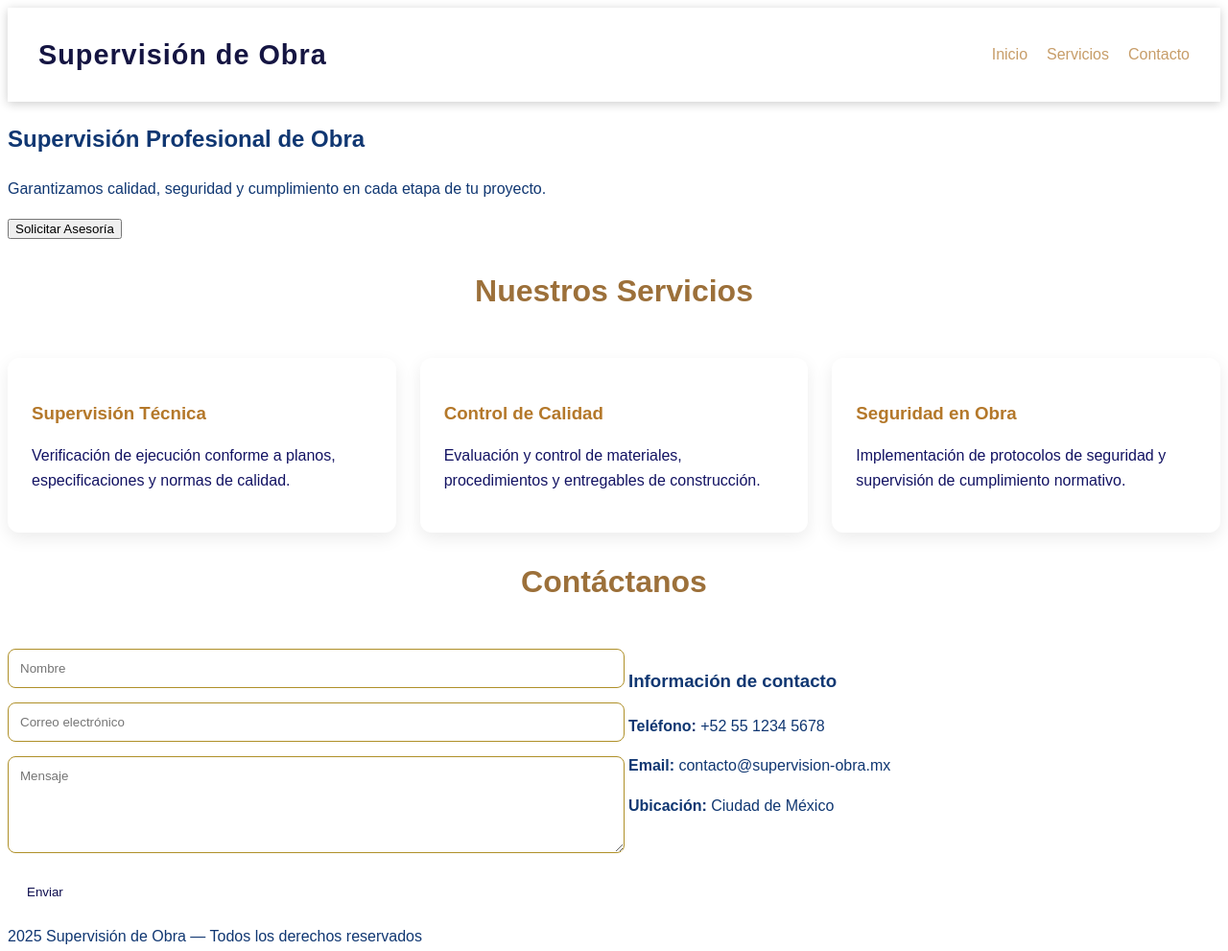
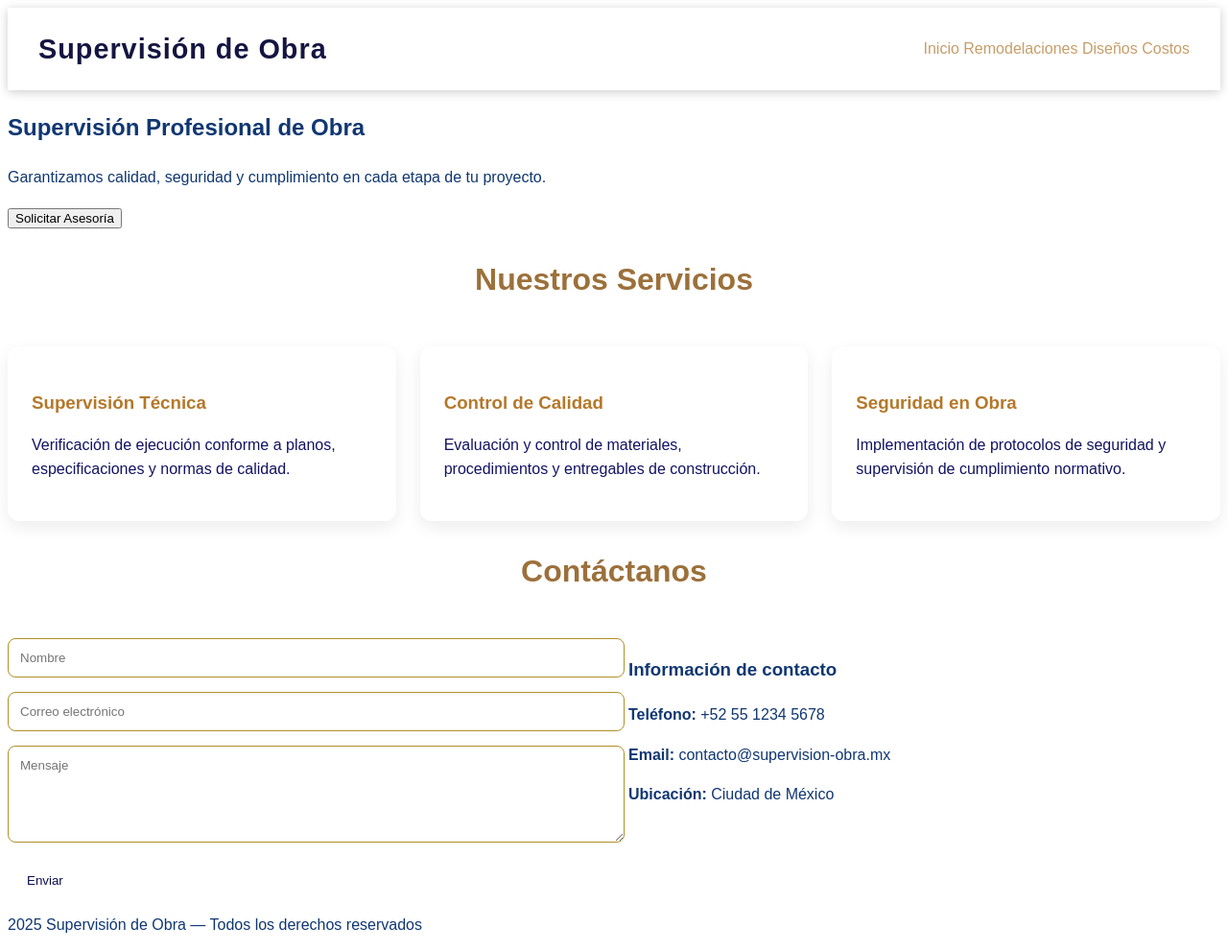
Before and after one commit to 24140392-sys/DreamSpace.Observation, a plain HTML site: page index.html in a window 1280 px wide. Shown: the top 991 px of the page at 96% size. Drawn offline with Linux system fonts and the light colour scheme.

Commit message:
Add files via upload

```diff
--- a/index.html
+++ b/index.html
@@ -200,11 +200,10 @@ color: rgb(12, 12, 61);
 <div class="nav">
 <div class="logo">Supervisión de Obra</div>
 <nav>
-<ul>
-<li><a href="#inicio">Inicio</a></li>
-<li><a href="#servicios">Servicios</a></li>
-<li><a href="#contacto">Contacto</a></li>
-</ul>
+<a href="https://24140392-sys.github.io/DreamSpace.Constr./">Inicio</a>
+<a href="https://24140392-sys.github.io/DreamSpace.Remodelation/">Remodelaciones</a>
+<a href="https://24140392-sys.github.io/DreamSpace.Design/">Diseños</a>
+<a href="https://24140392-sys.github.io/DreamSpace.Costs/">Costos</a>
 </nav>
 </div>
 </header>
```
